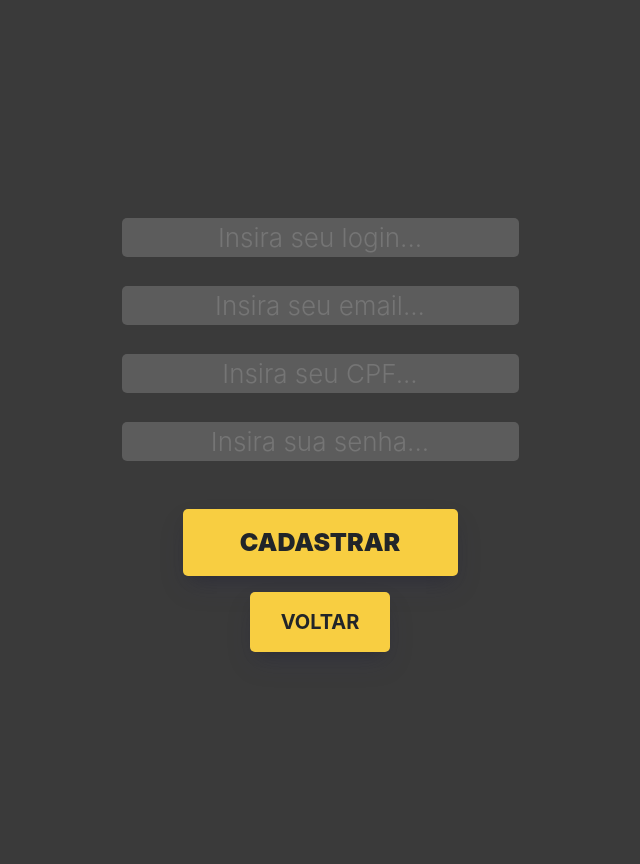
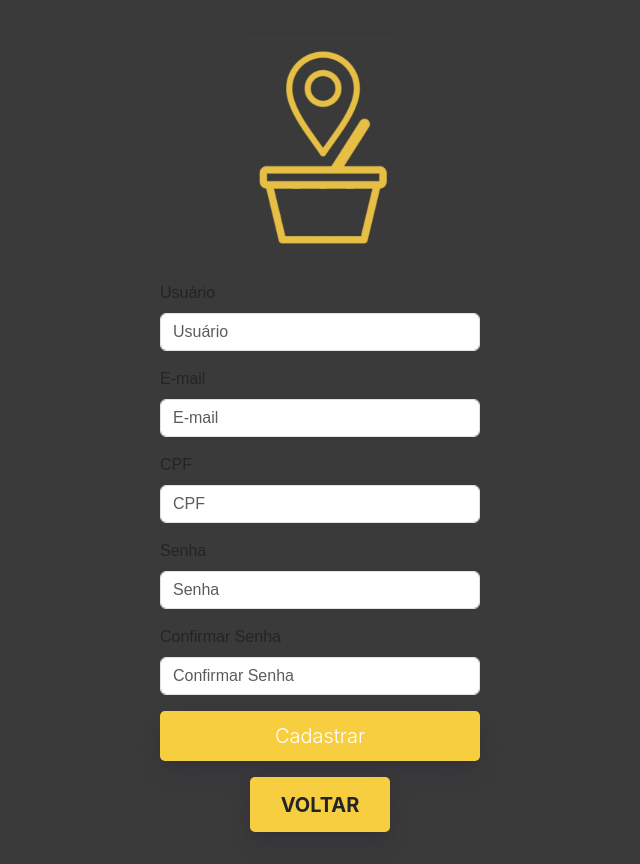
Before and after one commit to ricopomps/LocalShopWEB, a React (Create React App) app: page /cadshopper in a window 1280 px wide. Shown: the whole page, without its empty margins (320-960 px from the left). Built offline with nearby package versions, Linux system fonts and the light colour scheme; no server answers.

Commit message:
Configurando Tela de Cadastro.

```diff
--- a/src/App.tsx
+++ b/src/App.tsx
@@ -76,7 +76,14 @@ function App() {
             <Route path="/privacy" element={<PrivacyPage />} />
             <Route path="/home" element={<HomePage />} />
             <Route path="/cadlojista" element={<CadastroLojistaPage />} />
-            <Route path="/cadshopper" element={<CadastroShopperPage />} />
+            <Route
+              path="/cadshopper"
+              element={
+                <CadastroShopperPage
+                  onSignUpSuccessful={(user) => setLoggedInUser(user)}
+                />
+              }
+            />
             <Route path="/shopper" element={<ShopperPage />} />
             <Route
               path="/store"
--- a/src/network/notes_api.ts
+++ b/src/network/notes_api.ts
@@ -13,6 +13,8 @@ export interface SignUpCredentials {
   email: string;
   password: string;
   userType: UserType;
+  cpf: string;
+  confirmedPassword: string;
 }
 
 export async function signUp(credentials: SignUpCredentials): Promise<User> {
--- a/src/pages/CadastroShopperPage.tsx
+++ b/src/pages/CadastroShopperPage.tsx
@@ -1,34 +1,99 @@
 import { useNavigate } from "react-router-dom";
+import logo from "../assets/logo.svg";
 import styles from "../styles/CadastroShopper.module.css";
+import { useForm } from "react-hook-form";
+import { SignUpCredentials } from "../network/notes_api";
+import { Button, Form } from "react-bootstrap";
+import TextInputField from "../components/form/TextInputField";
+import * as NotesApi from "../network/notes_api";
+import { User, UserType } from "../models/user";
 
-const CadastroShopperPage = () => {
+interface CadastroShopperPageProps {
+  onSignUpSuccessful: (user: User) => void;
+}
+
+const CadastroShopperPage = ({
+  onSignUpSuccessful,
+}: CadastroShopperPageProps) => {
   const placeholderLogin = "Insira seu login...";
   const placeholderEmail = "Insira seu email...";
   const placeholderSenha = "Insira sua senha...";
   const placeholderCPF = "Insira seu CPF...";
   const navigate = useNavigate();
+  const {
+    register,
+    handleSubmit,
+    formState: { errors, isSubmitting },
+  } = useForm<SignUpCredentials>();
 
+  const onSubmit = async (data: SignUpCredentials) => {
+    console.log(data);
+    try {
+      const userType = UserType.shopper;
+      data.userType = userType;
+      const user = await NotesApi.signUp(data);
+      onSignUpSuccessful(user);
+      navigate("/shopper");
+      console.log("user", user);
+    } catch (error) {
+      console.log("error", error);
+      alert(error);
+    }
+  };
   return (
-    <div className={styles.main}>
-      {/* <img src={logo} alt='logo' className='imageLogin'/> */}
-      <input
+    <div className="main">
+      <img src={logo} alt="logo" className="imageLogin" />
+      <Form onSubmit={handleSubmit(onSubmit)}>
+        <TextInputField
+          name="username"
+          label="Usuário"
           type="text"
-        placeholder={placeholderLogin}
-        className="inputLogin"
+          placeholder="Usuário"
+          register={register}
+          registerOptions={{ required: "Campo Obrigatório" }}
+          error={errors.username}
         />
-      <input
+        <TextInputField
+          name="email"
+          label="E-mail"
           type="text"
-        placeholder={placeholderEmail}
-        className="inputLogin"
+          placeholder="E-mail"
+          register={register}
+          registerOptions={{ required: "Campo Obrigatório" }}
+          error={errors.email}
         />
-      <input type="text" placeholder={placeholderCPF} className="inputLogin" />
-      <input
+        <TextInputField
+          name="cpf"
+          label="CPF"
+          type="text"
+          placeholder="CPF"
+          register={register}
+          registerOptions={{ required: "Campo Obrigatório" }}
+          error={errors.cpf}
+        />
+        <TextInputField
+          name="password"
+          label="Senha"
           type="password"
-        placeholder={placeholderSenha}
-        className="inputSenha"
+          placeholder="Senha"
+          register={register}
+          registerOptions={{ required: "Campo Obrigatório" }}
+          error={errors.password}
         />
-      <button className="btn btn_cadastro">CADASTRAR</button>
-      <button onClick={() => navigate(-1)} className="btn btn_login">
+        <TextInputField
+          name="confirmedPassword"
+          label="Confirmar Senha"
+          type="password"
+          placeholder="Confirmar Senha"
+          register={register}
+          registerOptions={{ required: "Campo Obrigatório" }}
+          error={errors.confirmedPassword}
+        />
+        <Button type="submit" disabled={isSubmitting}>
+          Cadastrar
+        </Button>
+      </Form>
+      <button onClick={() => navigate(-1)} className="btn btn_login ">
         VOLTAR
       </button>
     </div>
--- a/src/pages/HomePage.tsx
+++ b/src/pages/HomePage.tsx
@@ -25,10 +25,11 @@ const HomePage = () => {
     <div className="main">
       <img src={logo} alt="logo" className="image" />
       <h1 className="title">LocalShop</h1>
-      <h2 className="subtitle">Como desejar continuar?</h2>
+      <h2 className="subtitle">Como desejar continuar?</h2>(
       <ButtonLogin imagem={google} path="/logindesktop">
         Continue com Google
       </ButtonLogin>
+      )
       <ButtonLogin imagem={email} path="/logindesktop">
         Continue com E-mail
       </ButtonLogin>
```
Lines whose indentation alone changed are shown as unchanged.
